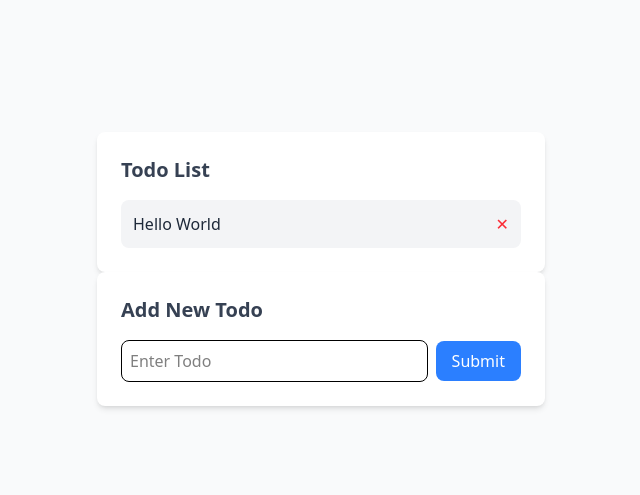
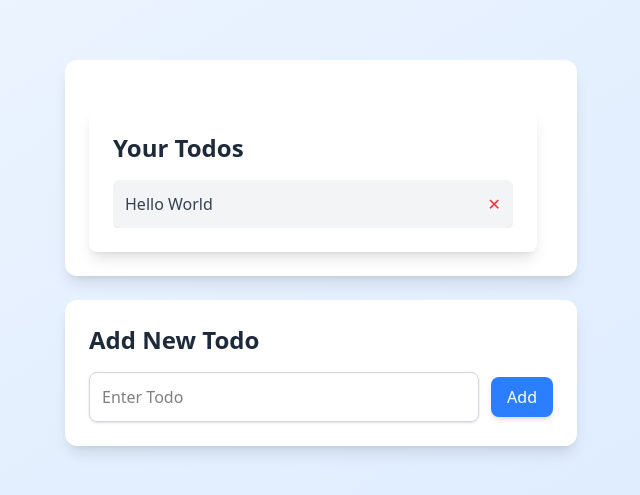
Before and after one commit to anandspaces/todo-django, a React (Vite) app in the folder frontend/: page / in a window 1280 px wide. Shown: the part 147-642 px from the top of the page, without its empty margins (319-959 px from the left). Built offline with nearby package versions, Linux system fonts and the light colour scheme.

Commit message:
improved ui

```diff
--- a/frontend/src/App.tsx
+++ b/frontend/src/App.tsx
@@ -3,9 +3,15 @@ import Todos from "./components/Todos";
 
 function App() {
   return (
-    <div className="min-h-screen bg-gray-50 flex flex-col items-center justify-center p-4">
-      <Todos />
-      <AddTodo />
+    <div className="min-h-screen bg-gradient-to-br from-blue-50 to-blue-100 flex flex-col items-center justify-center p-4">
+      <div className="w-full max-w-lg space-y-6">
+        <div className="bg-white shadow-lg rounded-xl p-6">
+          <Todos />
+        </div>
+        <div className="bg-white shadow-lg rounded-xl p-6">
+          <AddTodo />
+        </div>
+      </div>
     </div>
   );
 }
--- a/frontend/src/components/AddTodo.tsx
+++ b/frontend/src/components/AddTodo.tsx
@@ -15,24 +15,24 @@ function AddTodo() {
   }
 
   return (
-    <div className="bg-white shadow-md rounded-lg p-6 w-full max-w-md mx-auto">
-      <h2 className="text-xl font-bold mb-4 text-gray-700">Add New Todo</h2>
-      <form onSubmit={addTodoHandler} className="flex items-center space-x-2">
+    <>
+      <h2 className="text-2xl font-bold text-gray-800 mb-4">Add New Todo</h2>
+      <form onSubmit={addTodoHandler} className="flex items-center space-x-3">
         <input
           type="text"
-          className="flex-grow p-2 border rounded-lg outline-none focus:ring-2 focus:ring-blue-400"
+          className="flex-grow p-3 border border-gray-300 rounded-lg shadow-sm outline-none focus:ring-2 focus:ring-blue-400"
           placeholder="Enter Todo"
           value={input}
           onChange={(e) => setInput(e.target.value)}
         />
         <button
           type="submit"
-          className="bg-blue-500 text-white px-4 py-2 rounded-lg hover:bg-blue-600 transition-all duration-200"
+          className="bg-blue-500 text-white px-4 py-2 rounded-lg shadow-md hover:bg-blue-600 transition-all duration-200"
         >
-          Submit
+          Add
         </button>
       </form>
-    </div>
+    </>
   );
 }
 
--- a/frontend/src/components/Todos.tsx
+++ b/frontend/src/components/Todos.tsx
@@ -7,16 +7,18 @@ function Todos() {
   const dispatch = useDispatch<AppDispatch>();
 
   return (
-    <div className="bg-white shadow-md rounded-lg p-6 w-full max-w-md mx-auto mt-8">
-      <h2 className="text-xl font-bold mb-4 text-gray-700">Todo List</h2>
-      <ul className="space-y-3">
+    <div className="bg-white w-full max-w-md rounded-lg shadow-lg p-6 mt-6">
+      <h2 className="text-2xl font-bold text-gray-800 mb-4">Your Todos</h2>
+      <ul
+        className="space-y-3 max-h-60 overflow-y-auto scrollbar-thin scrollbar-thumb-gray-300 scrollbar-track-gray-100"
+      >
         {todos.length > 0 ? (
           todos.map((todo: Todo) => (
             <li
               key={todo.id}
-              className="flex justify-between items-center bg-gray-100 p-3 rounded-lg"
+              className="flex justify-between items-center bg-gray-100 p-3 rounded-lg shadow-sm hover:shadow-md transition-shadow duration-200"
             >
-              <span className="text-gray-800">{todo.text}</span>
+              <span className="text-gray-700">{todo.text}</span>
               <button
                 onClick={() => dispatch(removeTodo(todo.id))}
                 className="text-red-500 hover:text-red-700 transition-all duration-200"
```
